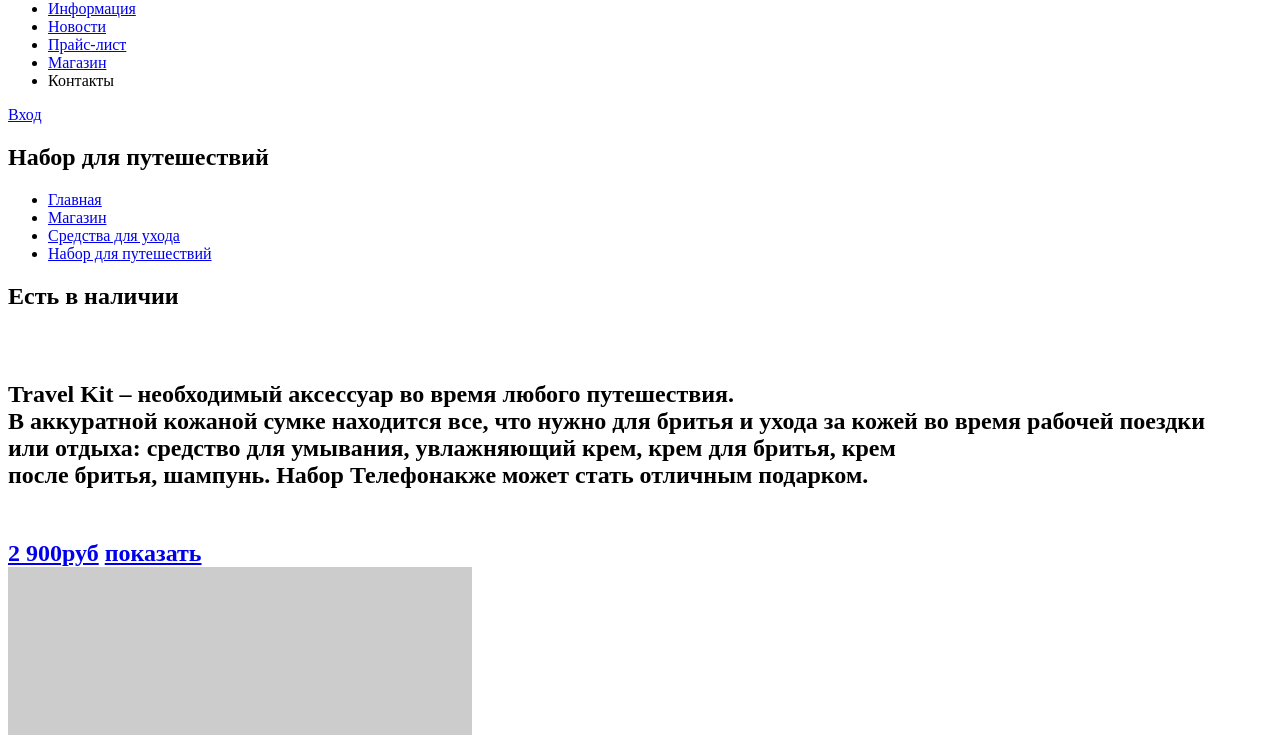
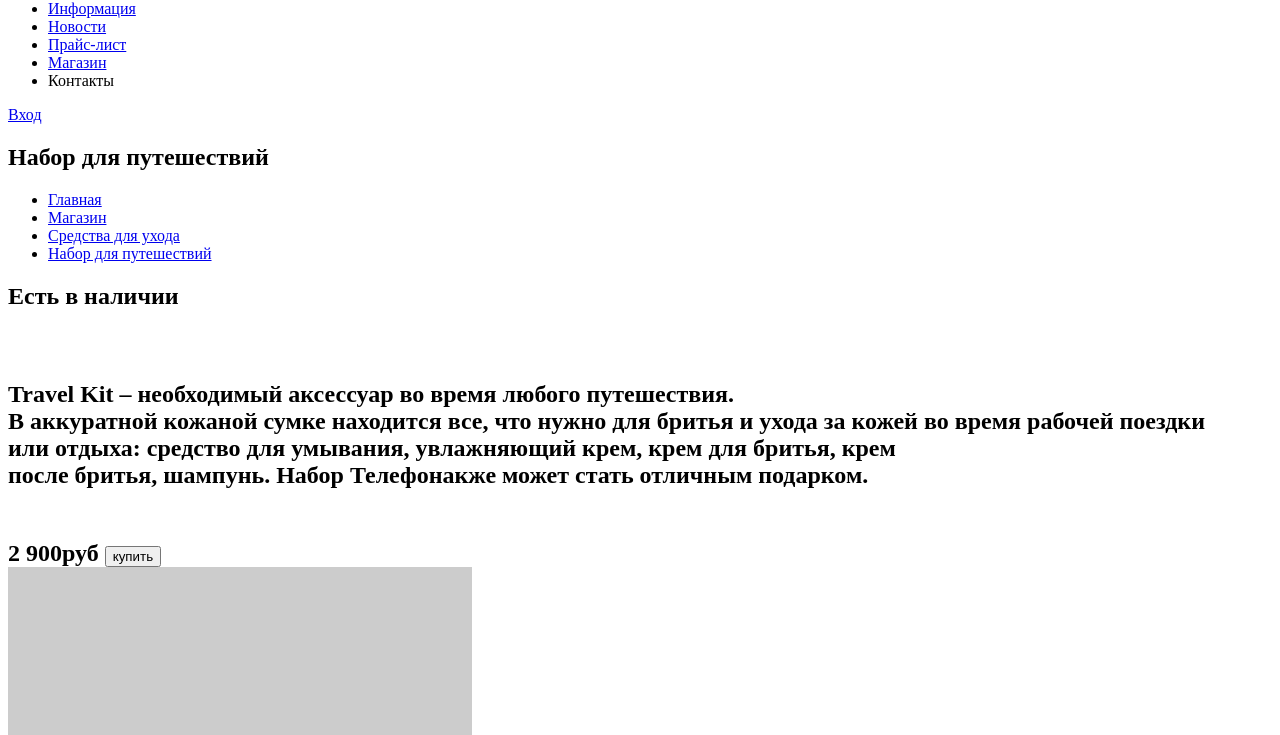
Before and after one commit to Rausuba/186267-barbershop, a plain HTML site: page catalog-item.html in a window 1280 px wide. Shown: the part 65-800 px from the top of the page. Drawn offline with Linux system fonts and the light colour scheme; placeholder pictures from the web are drawn by us.

Commit message:
Add files via upload

```diff
--- a/catalog-item.html
+++ b/catalog-item.html
@@ -43,8 +43,8 @@
 							 <p>Travel Kit – необходимый аксессуар во время любого путешествия.<br> В аккуратной кожаной сумке находится все, что нужно для бритья и ухода за кожей во время рабочей поездки<br> или отдыха: средство для умывания, увлажняющий крем, крем для бритья, крем<br> после бритья, шампунь. Набор Телефонакже может стать отличным подарком.<br>
 							<br>
 						<div class="price">
-							<a href="#">2 900руб</a>
-							<a href="#">показать</a>
+							<strong>2 900руб</strong>
+							<input type="button" value="купить"></button>
 						</div>
 			<aside class="features">
 							<img src="http://placehold.it/150x100" width="464" height="498">
```
